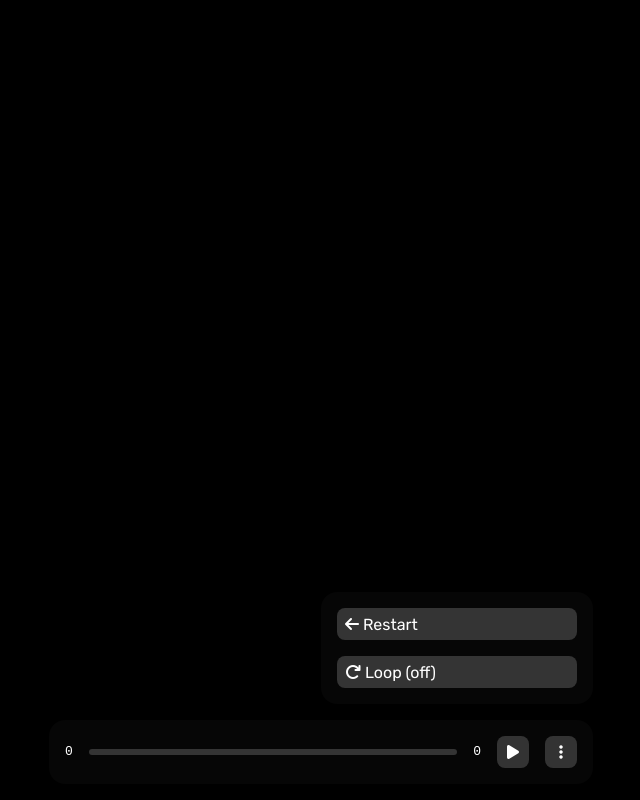
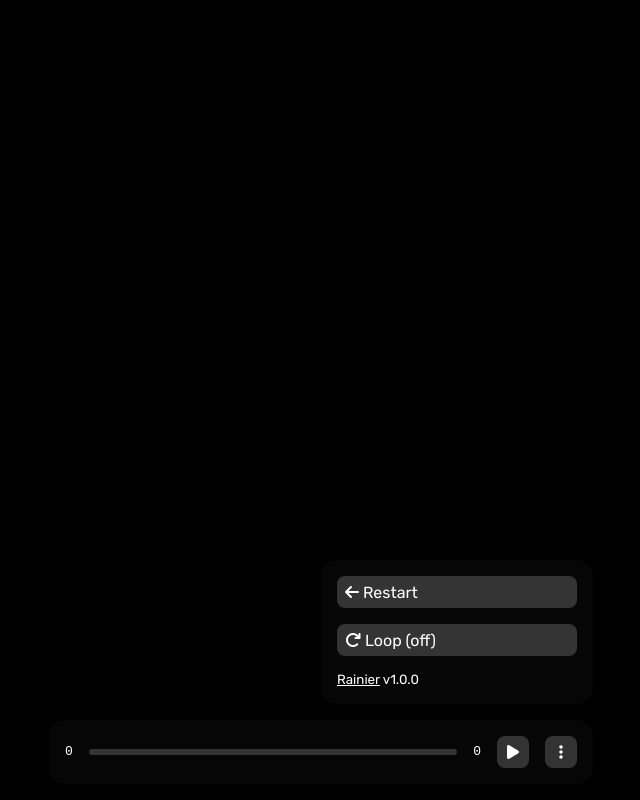
Before and after one commit to raynecloudy/rainier, a SvelteKit app: page / in a window 1280 px wide. Both pictures are taken after a click on the button 880 px from the left and 752 px from the top of the page. Shown: the whole page, without its empty margins (319-959 px from the left). Built offline with nearby package versions, Linux system fonts and the light colour scheme.

Commit message:
finishing touches for tonight

```diff
--- a/package.json
+++ b/package.json
@@ -1,7 +1,8 @@
 {
 	"name": "rainier",
+	"description": "A video player",
 	"private": true,
-	"version": "0.0.1",
+	"version": "1.0.0",
 	"type": "module",
 	"scripts": {
 		"dev": "vite dev",
--- a/src/routes/+page.svelte
+++ b/src/routes/+page.svelte
@@ -1,5 +1,7 @@
 <script lang="ts">
   import { onMount } from "svelte";
+  // @ts-ignore
+  import { version } from "/package.json";
   type Param = string | null;
   let autoplay: Param = $state(null);
   let src: Param = $state(null);
@@ -154,6 +156,10 @@
   .time {
     font-family: monospace;
   }
+
+  a {
+    color: inherit;
+  }
 </style>
 
 <svelte:body onmouseleave={() => showControls = videoElement.paused || showMore ? true : false} onmouseenter={() => showControls = true} onmousemove={() => showControls = true} oncontextmenu={(event) => { event.preventDefault(); showMore = !showMore; showControls = true; }}></svelte:body>
@@ -165,6 +171,7 @@
   <more class:show={showMore} inert={!showMore}>
     <button onclick={() => videoElement.currentTime = 0}><i class="fa-solid fa-arrow-left"></i> Restart</button>
     <button onclick={() => videoElement.loop = !videoElement.loop}><i class="fa-solid fa-arrow-rotate-right"></i> Loop ({videoElement.loop ? "on" : "off"})</button>
+    <sub><a href="https://github.com/raynecloudy/rainier" target="_top">Rainier</a> v{version}</sub>
   </more>
   <controls class:show={showControls}>
     <div class="time">{Math.round(currentTime)}</div>
--- a/vite.config.ts
+++ b/vite.config.ts
@@ -2,5 +2,12 @@ import { sveltekit } from '@sveltejs/kit/vite';
 import { defineConfig } from 'vite';
 
 export default defineConfig({
-	plugins: [sveltekit()]
+	plugins: [sveltekit()],
+	server: {
+		fs: {
+			allow: [
+				"./package.json"
+			]
+		}
+	}
 });
```
